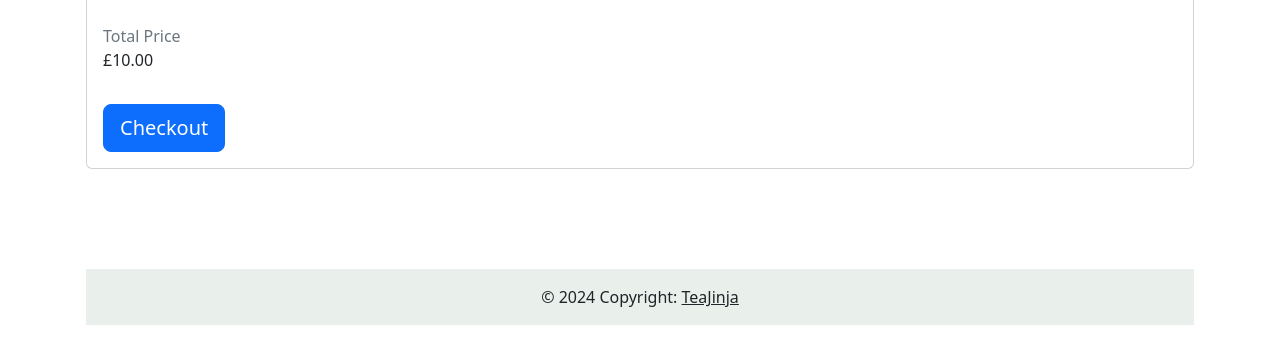
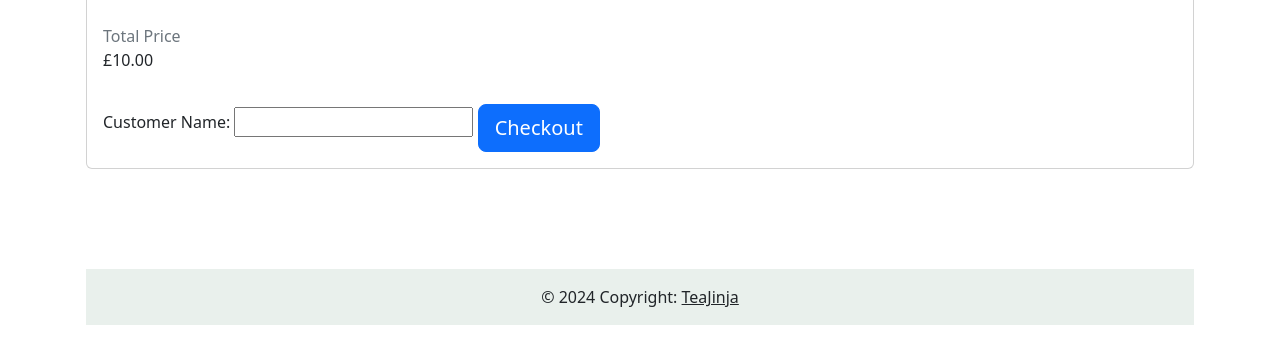
Before and after one commit to xiaojieee/week11_jen_shujie, a Flask app: page /basket/ in a window 1280 px wide. Shown: the part 310-674 px from the top of the page. Run offline with Flask 3, Linux system fonts and the light colour scheme.

Commit message:
Checkout button sends order to database

```diff
--- a/application/routes.py
+++ b/application/routes.py
@@ -1,7 +1,7 @@
 from flask import render_template, url_for, request, redirect, session
 from application import app
-from application.basket import add_to_basket
-from application.data_access import get_tea
+from application.basket_functions import add_to_basket
+from application.data_access import get_tea, submit_order_db
 
 
 @app.route('/')
@@ -41,9 +41,25 @@ def our_stores():
     return render_template('store.html', active_stores='active')
 
 
-@app.route('/basket/')
+@app.route('/basket/', methods=['GET', 'POST'])
 def basket():
+
     customer_basket = session.get('basket', [])  # Get basket from session, return empty list if not present
+
+    if customer_basket and request.method == 'POST':
+        customer_name = request.form['customer_name']
+
+        for item in customer_basket:
+            tea_id = item['tea_id']
+            quantity = item['quantity']
+            collection_time = 13
+
+            submit_order_db(tea_id, quantity, customer_name, collection_time)
+
+        # clearing the basket after the order is complete
+        session['basket'] = []
+        return redirect(url_for('complete'))
+
     return render_template('basketcopy.html', basket=customer_basket)
 
 
--- a/application/templates/basketcopy.html
+++ b/application/templates/basketcopy.html
@@ -32,10 +32,8 @@
                     </td>
                     <td class="text-right font-weight-semibold align-middle p-4">£{{ tea.tea_price }}</td>
                     <td class="text-right font-weight-semibold align-middle p-4">{{ tea.quantity }}</td>
-<!--                    <td class="text-center align-middle px-0"><a href="#" class="text-danger">X</a></td>-->
-                    {% endfor %}
                   </tr>
-
+                  {% endfor %}
                 </tbody>
 
               </table>
@@ -52,7 +50,15 @@
                 </div>
 
                 <div class="float-right">
-                <button type="button" class="btn btn-lg btn-primary mt-2">Checkout</button>
+                    <form method="POST">
+                        {% for tea in basket %}
+                        <input type="hidden" name="tea_id[]" value="{{ tea.tea_id }}">
+                        <input type="hidden" name="quantity[]" value="{{ tea.quantity }}">
+                        {% endfor %}
+                        <label for="customer_name">Customer Name:</label>
+                        <input type="text" id="customer_name" name="customer_name" required>
+                        <button type="submit" class="btn btn-lg btn-primary mt-2">Checkout</button>
+                    </form>
                 </div>
             </div>
 
--- a/application/templates/complete_order.html
+++ b/application/templates/complete_order.html
@@ -1,5 +1,6 @@
 {% extends "layout.html" %}
 
 {%block body_content %}
-<h1>"Your order has been placed successfully!"</h1>
+<h1 class="my-5">"Your order has been placed successfully!"</h1>
+<!--<p> Collection Numbers: {{ order_id }}</p>-->
 {% endblock %}
```
Also changed, not shown: application/data_access.py (+4 -26 lines), application/static/db_script.sql (+20 -18 lines), application/basket_functions.py (renamed from application/basket.py).
